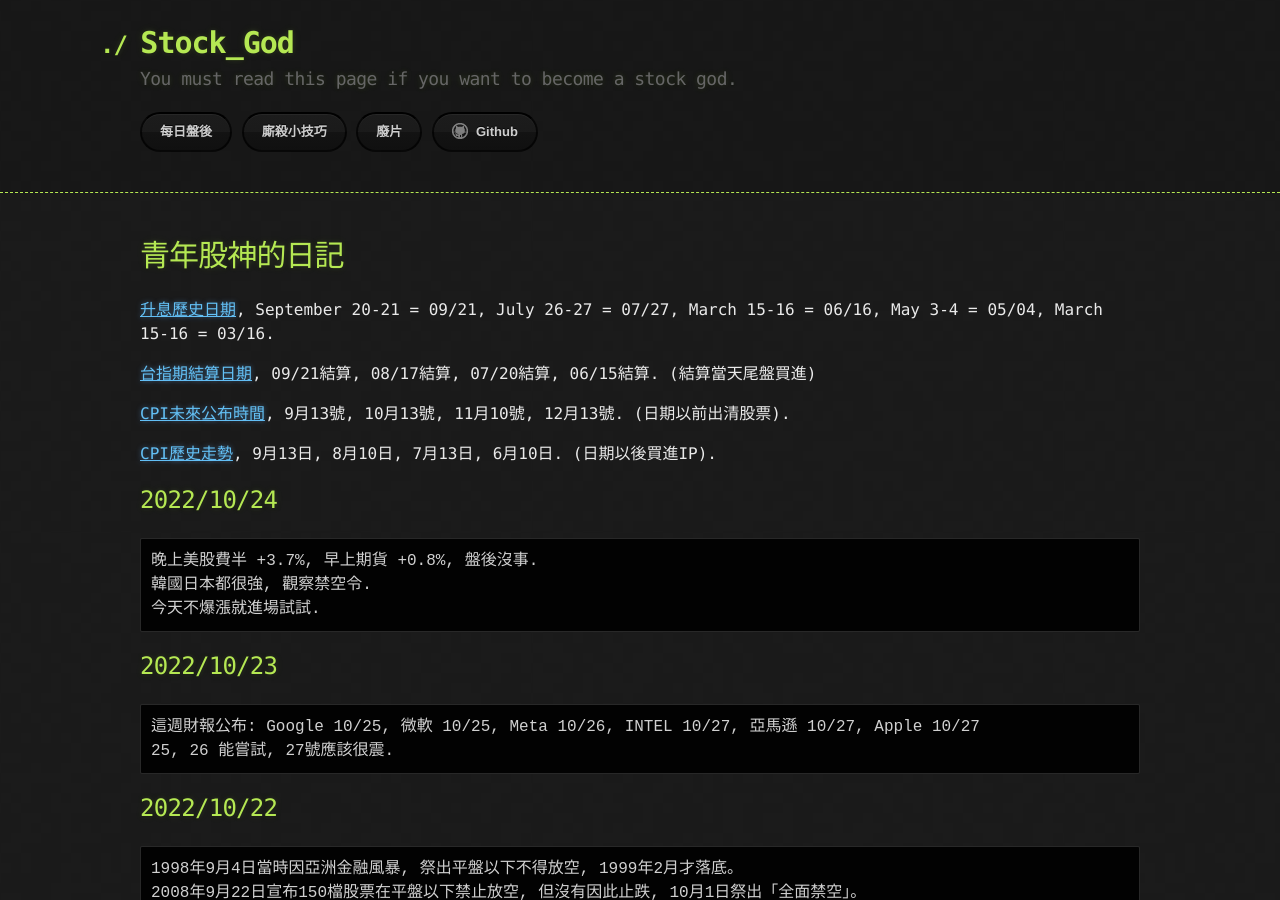
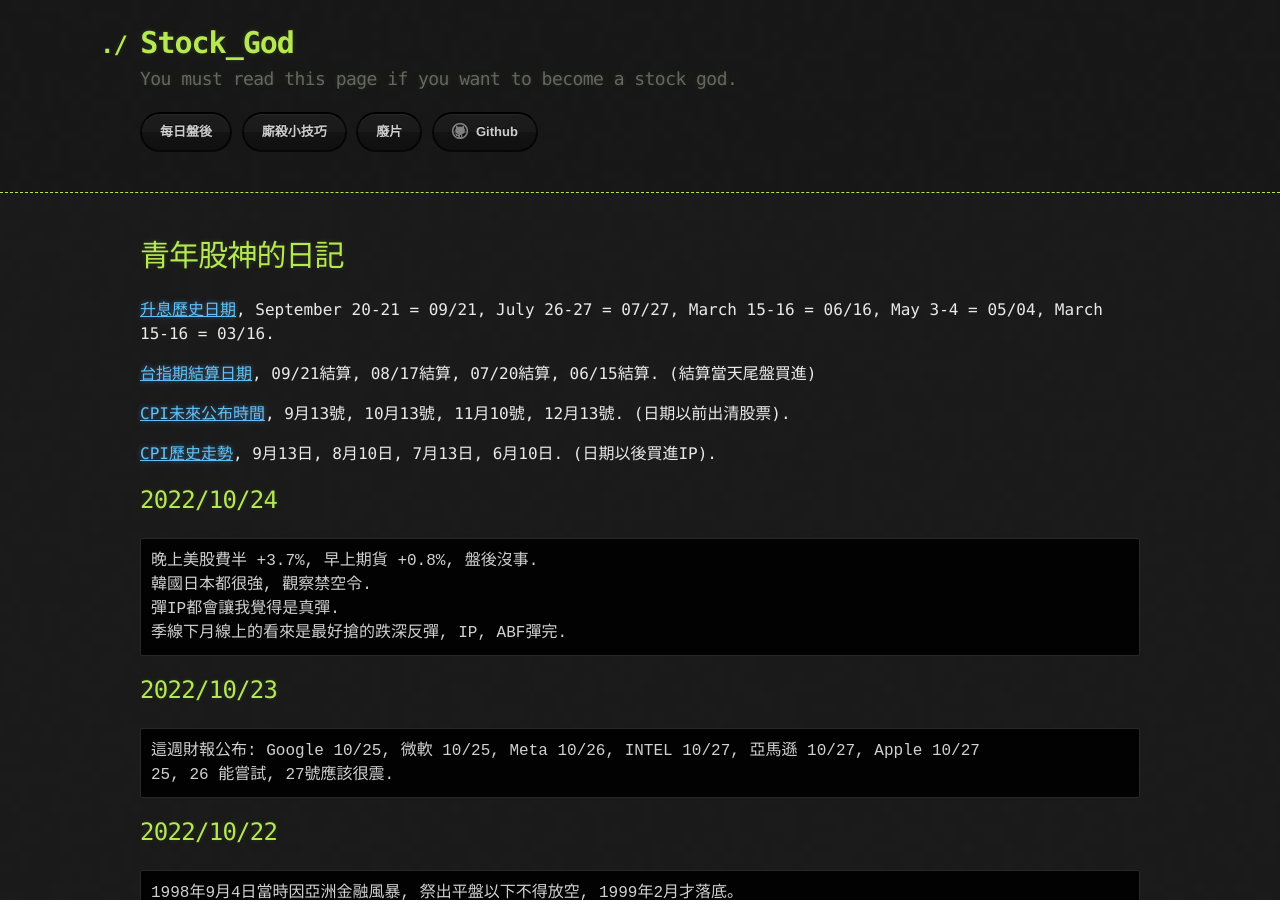
Before and after one commit to lepg5487/Stock_God, a Jekyll site: the page built from index.md, in a window 1280 px wide and 900 px high. Built offline with Jekyll 4.4.1, drawn with Linux system fonts in a browser that asks for light colours; our own code applies the rules of GitHub Pages for plain Markdown files.

Commit message:
Update index.md

````diff
--- a/index.md
+++ b/index.md
@@ -16,7 +16,8 @@ layout: testlayouts
 ```
 晚上美股費半 +3.7%, 早上期貨 +0.8%, 盤後沒事.
 韓國日本都很強, 觀察禁空令.
-今天不爆漲就進場試試.
+彈IP都會讓我覺得是真彈.
+季線下月線上的看來是最好搶的跌深反彈, IP, ABF彈完.
 ```
 
 ## 2022/10/23
````
